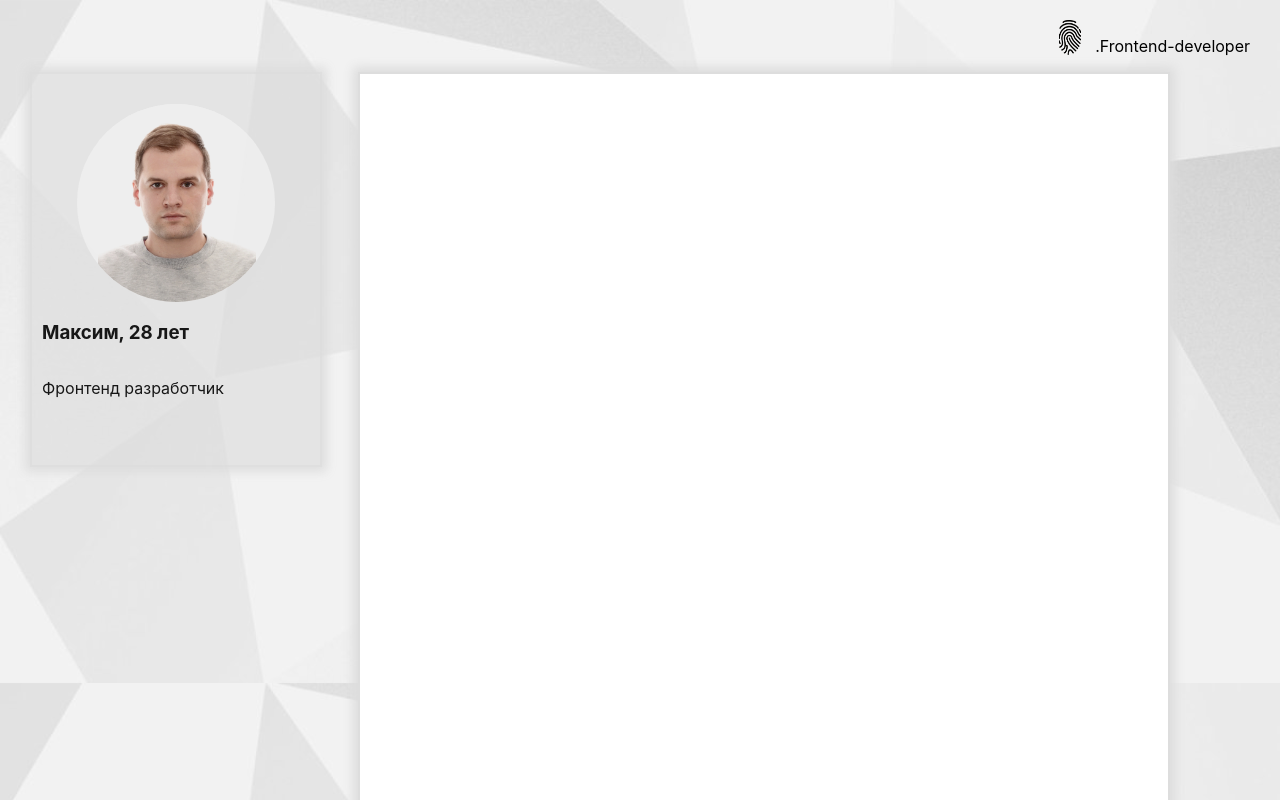
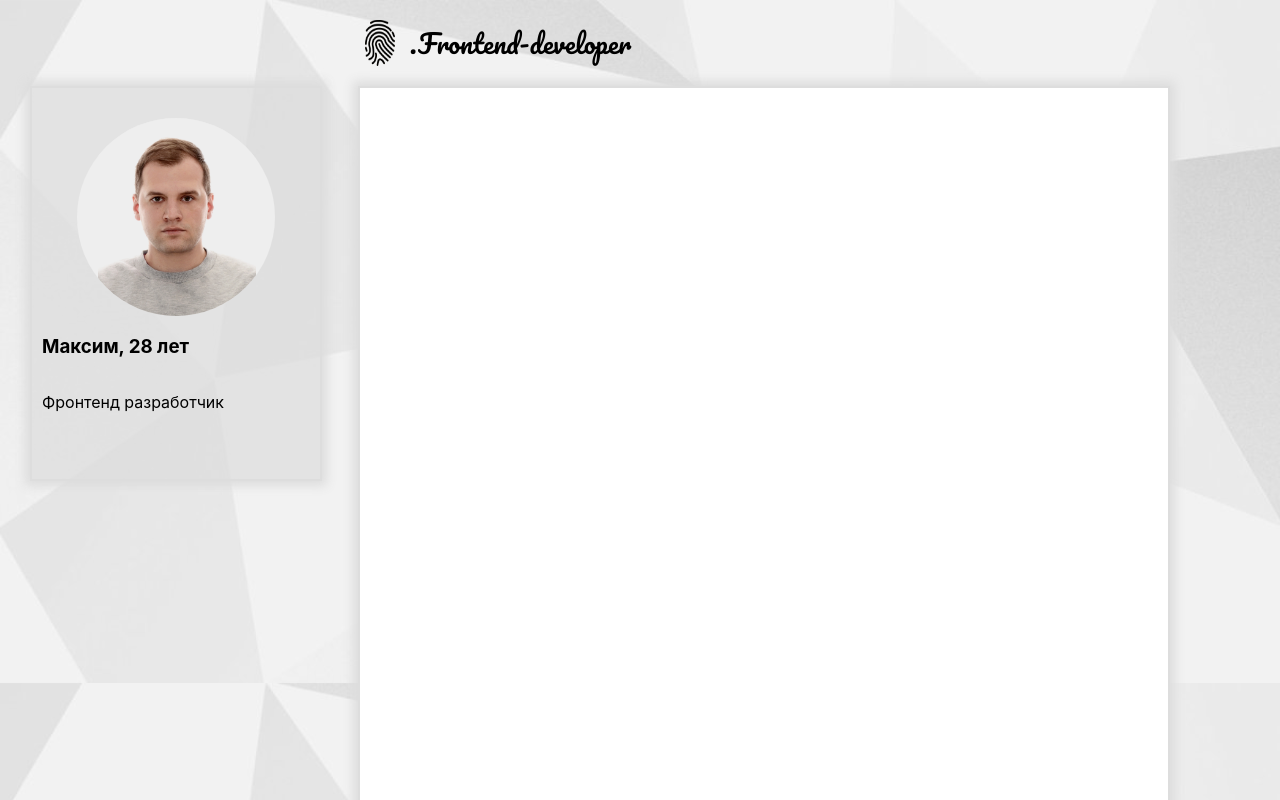
Before and after one commit to GrossuAst/grossu-ast, a React app: page / in a window 1280 px wide. Shown: the top 800 px of the page. Built offline with nearby package versions, Linux system fonts and the light colour scheme.

Commit message:
настройка хедэра

```diff
--- a/src/components/header/header.module.css
+++ b/src/components/header/header.module.css
@@ -1,21 +1,30 @@
 .header {
     display: flex;
     justify-content: end;
-    max-width: 1280px;
+    max-width: 1138px;
     box-sizing: border-box;
     padding-top: 20px;
+    padding-bottom: 20px;
+    padding-left: 254px;
 }
 
 .wrapper {
-    /* width: 100%; */
+    width: 100%;
+    max-width: 808px;
 }
 
 .logo {
-    width: 30px;
-    height: 35px;
+    width: 40px;
+    height: 46px;
 }
 
 .logoContainer {
     display: flex;
     gap: 10px;
 }
+
+.title {
+    font-family: 'Pacifico', sans-serif;
+    font-size: 26px;
+    margin: 0;
+}
--- a/src/components/photo-card/photo-card.module.css
+++ b/src/components/photo-card/photo-card.module.css
@@ -9,7 +9,6 @@
     background-color: #ddddddaf;
     box-shadow: 0 0 10px 5px #dddddd;
     border: 2px solid #dddddd;
-    opacity: 0.9;
 }
 
 .photoPlace {
--- /dev/null
+++ b/src/fonts/fonts.css
@@ -0,0 +1,7 @@
+@font-face {
+    font-family: 'Pacifico';
+    font-weight: 400;
+    font-style: normal;
+    src: url('./pacifico/Pacifico-Regular.woff') format('woff'),
+        url('./pacifico/Pacifico-Regular.woff2') format('woff2');
+}
--- a/src/index.css
+++ b/src/index.css
@@ -1,3 +1,5 @@
+@import url('./fonts/fonts.css');
+
 body {
   margin: 0;
   font-family: -apple-system, BlinkMacSystemFont, 'Segoe UI', 'Roboto', 'Oxygen',
```
Also changed, not shown: src/fonts/pacifico/Pacifico-Regular.woff (added), src/fonts/pacifico/Pacifico-Regular.woff2 (added).
